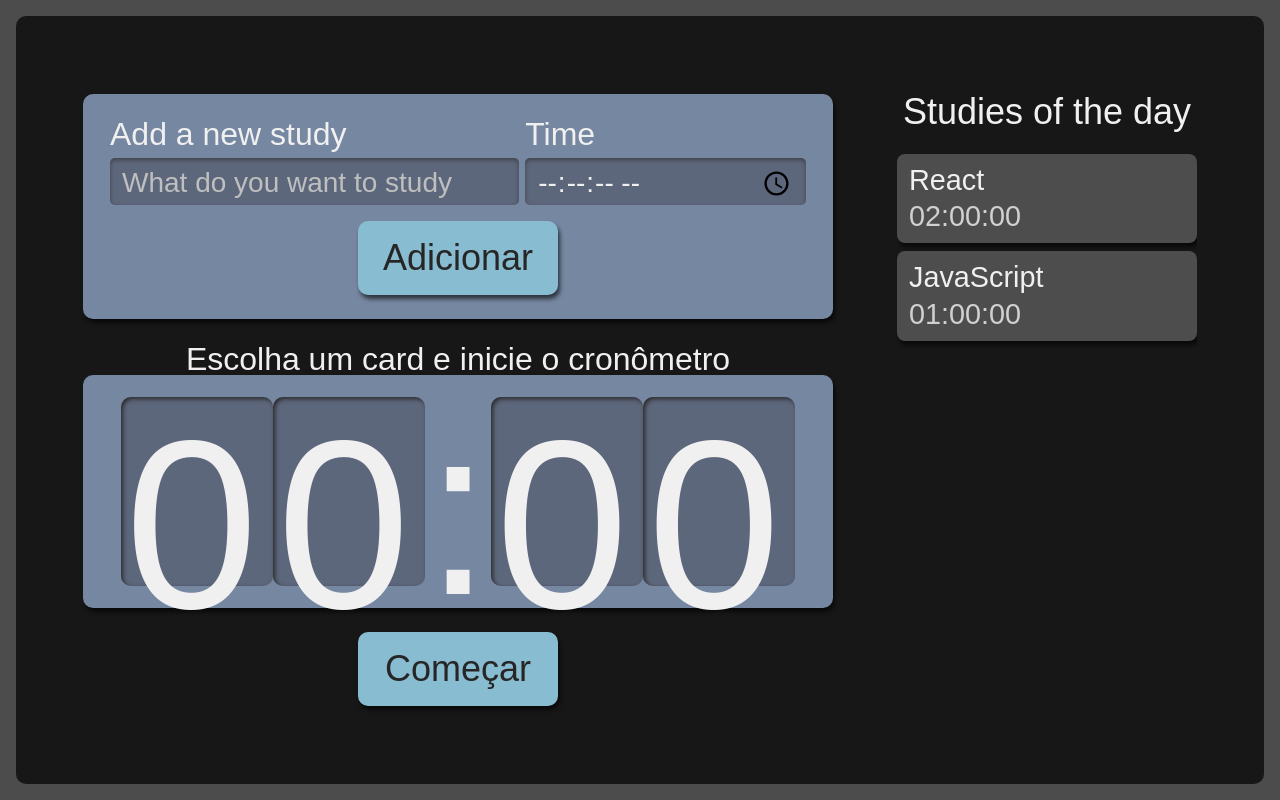
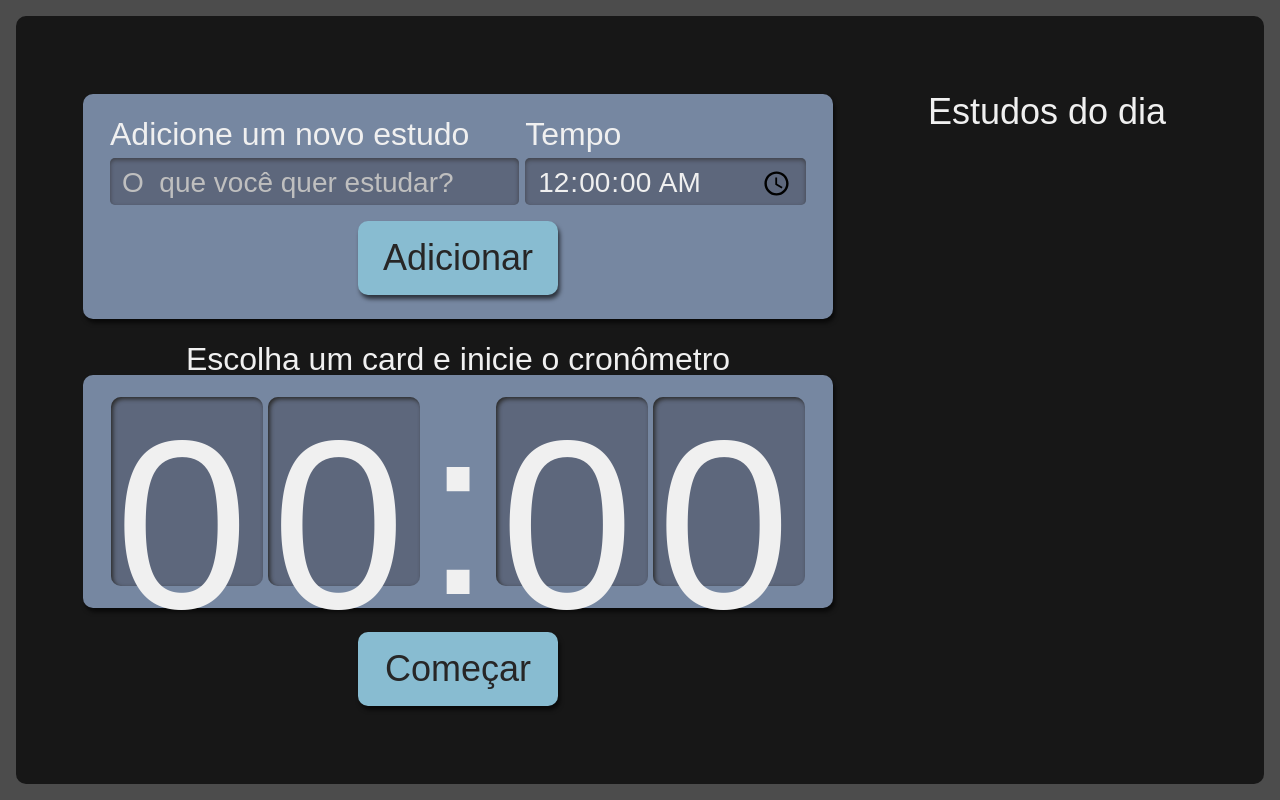
Before and after one commit to wellingtonfernandesbarbosa/task-timer, a React (Create React App) app: page / in a window 1280 px wide. Built offline with nearby package versions, Linux system fonts and the light colour scheme.

Commit message:
Implement task addition functionality
This commit enhances the application by enabling the addition of tasks. The functionality was achieved through the refactoring of the Form and List components, along with state management improvements in the Clock component.

```diff
--- a/src/components/Button/index.tsx
+++ b/src/components/Button/index.tsx
@@ -2,12 +2,13 @@ import React from "react";
 import styles from "./Button.module.scss";
 
 interface ButtonProps {
-  children: string
+  children: string;
+  type: "button" | "submit" | "reset" | undefined
 }
 
 class Button extends React.Component<ButtonProps> {
   render(): React.ReactNode {
-    return <button className={styles.button}>{this.props.children}</button>;
+    return <button type={this.props.type} className={styles.button}>{this.props.children}</button>;
   }
 }
 
--- a/src/components/Chronometer/Chronometer.module.scss
+++ b/src/components/Chronometer/Chronometer.module.scss
@@ -11,6 +11,7 @@
     box-shadow: 2px 4px 4px #0000009F;
     box-sizing: border-box;
     display: flex;
+    gap: 0.3rem;
     font-size: 5rem;
     justify-content: center;
     margin-bottom: 24px;
--- a/src/components/Chronometer/index.tsx
+++ b/src/components/Chronometer/index.tsx
@@ -9,7 +9,7 @@ export default function Chronometer() {
       <div className={styles.clockWrapper}>
         <Clock />
       </div>
-      <Button>Começar</Button>
+      <Button type="button">Começar</Button>
     </div>
   );
 }
--- a/src/components/Form/Form.module.scss
+++ b/src/components/Form/Form.module.scss
@@ -5,7 +5,7 @@
   background-color: #7687A1;
   border-radius: 10px;
   box-shadow: 2px 4px 4px #0000009F;
-  padding: 12px;
+  padding: 18px;
 
   .inputContainer {
     display: flex;
--- a/src/components/Form/index.tsx
+++ b/src/components/Form/index.tsx
@@ -1,35 +1,56 @@
 import React from "react";
 import Button from "../Button";
 import styles from './Form.module.scss'
+import { ITask } from "../../types/Itask/ITask";
 
-class Form extends React.Component {
+class Form extends React.Component<{setTask: React.Dispatch<React.SetStateAction<ITask[]>>}> {
+  state: ITask = {
+    task: "",
+    time: "00:00:00",
+  };
+
+  addTask(event: React.FormEvent<HTMLFormElement>) {
+    event.preventDefault();
+    console.log("state: ", this.state);
+    this.props.setTask(oldTask => [...oldTask, {...this.state}])
+  }
+
   render(): React.ReactNode {
     return (
-      <form className={styles.newTask}>
+      <form className={styles.newTask} onSubmit={this.addTask.bind(this)}>
+
         <div className={styles.inputContainer}>
-          <label htmlFor="task">Add a new study</label>
+          <label htmlFor="task">Adicione um novo estudo</label>
           <input
             type="text"
             name="task"
+            value={this.state.task}
+            onChange={(event) =>
+              this.setState({ ...this.state, task: event.target.value })
+            }
             id="task"
-            placeholder="What do you want to study"
+            placeholder="O  que você quer estudar?"
             required
           />
         </div>
+
         <div className={styles.inputContainer}>
-          <label htmlFor="time">Time</label>
+          <label htmlFor="time">Tempo</label>
           <input
             type="time"
             step="1"
             name="time"
+            value={this.state.time}
+            onChange={(event) =>
+              this.setState({ ...this.state, time: event.target.value })
+            }
             id="time"
             min="00:00:00"
             required
           />
         </div>
-        <Button>
-          Adicionar
-        </Button>
+
+        <Button type="submit">Adicionar</Button>
       </form>
     );
   }
--- a/src/components/List/Item/index.tsx
+++ b/src/components/List/Item/index.tsx
@@ -1,15 +1,15 @@
 import styles from "./Item.module.scss";
 
 interface ItemProps {
-  tarefa: string;
-  tempo: string;
+  task: string;
+  time: string;
 }
 
-export default function Item({ tarefa, tempo }: ItemProps) {
+export default function Item({ task, time }: ItemProps) {
   return (
     <li className={styles.item}>
-      <h3>{tarefa}</h3>
-      <span>{tempo}</span>
+      <h3>{task}</h3>
+      <span>{time}</span>
     </li>
   );
 }
--- a/src/components/List/index.tsx
+++ b/src/components/List/index.tsx
@@ -1,23 +1,14 @@
 import Item from './Item';
 import styles from './List.module.scss'
+import { ITask } from '../../types/Itask/ITask';
 
-function List() {
-  const tarefas = [
-    {
-      tarefa: "React",
-      tempo: "02:00:00",
-    },
-    {
-      tarefa: "JavaScript",
-      tempo: "01:00:00",
-    },
-  ];
+function List({task}: {task: ITask[]}) {
 
   return (
     <aside className={styles.taskList}>
-      <h2> Studies of the day </h2>
+      <h2> Estudos do dia </h2>
       <ul>
-        {tarefas.map((item, index) => (
+        {task.map((item, index) => (
           <Item key={index} {...item} />
         ))}
       </ul>
--- a/src/pages/App/App.tsx
+++ b/src/pages/App/App.tsx
@@ -1,13 +1,17 @@
+import {useState} from 'react';
+import { ITask } from "../../types/Itask/ITask";
+
+import styles from './App.module.scss';
+import Form from "../../components/Form";
 import Chronometer from "../../components/Chronometer";
-import Form from "../../components/Form";
 import List from "../../components/List";
-import styles from './App.module.scss';
 
 function App() {
+  const [task, setTask] = useState<ITask[]>([])
   return (
     <div className={styles.AppStyle}>
-      <Form />
-      <List />
+      <Form setTask={setTask}/>
+      <List task={task}/>
       <Chronometer />
     </div>
   );
--- /dev/null
+++ b/src/types/Itask/ITask.ts
@@ -0,0 +1,4 @@
+export interface ITask {
+  task: string;
+  time: string
+}
```
